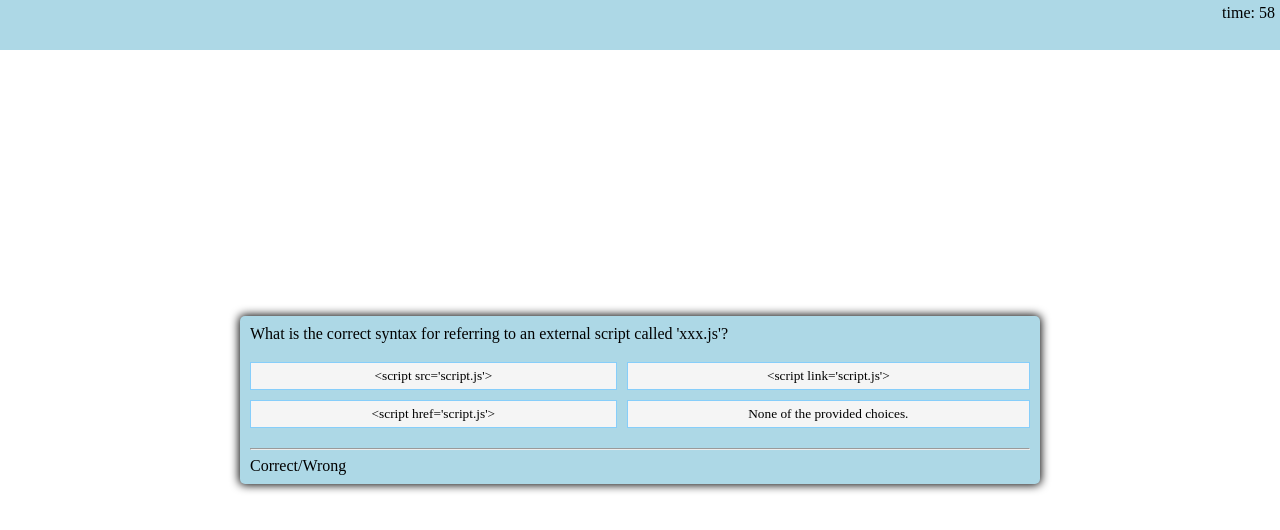
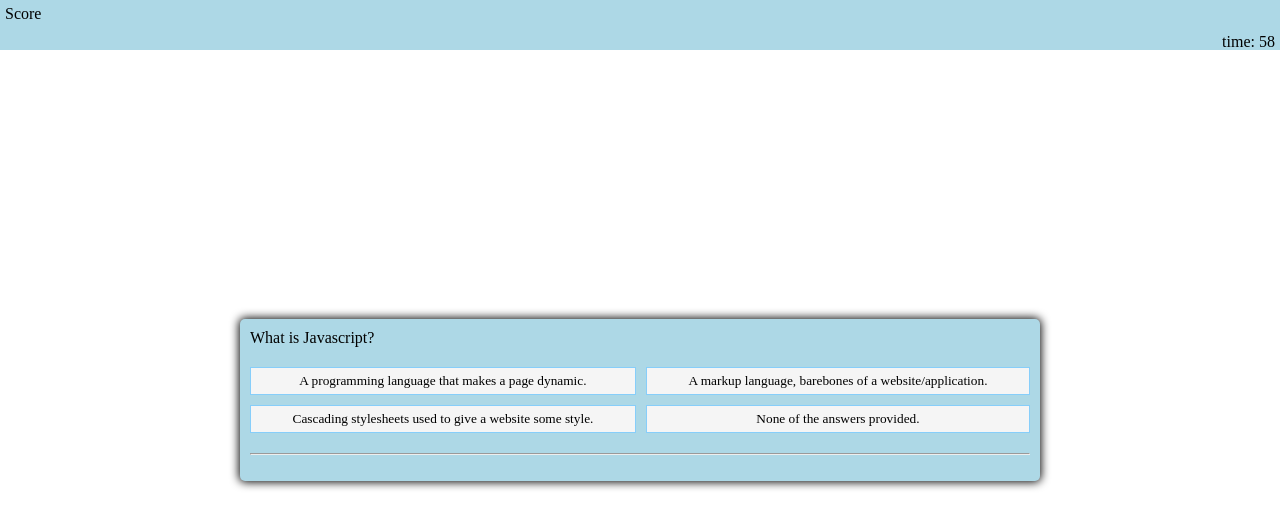
Before and after one commit to egome019/timedQuiz, a plain HTML site: page index.html in a window 1280 px wide. Both pictures are taken after a click on the button "Start". Drawn offline with Linux system fonts and the light colour scheme.

Commit message:
made app meet acceptance criteria

```diff
--- a/index.html
+++ b/index.html
@@ -5,25 +5,27 @@
     <meta name="viewport" content="width=device-width, initial-scale=1.0">
     <title>Timed Quiz App</title>
 
-    <link href="reset.css" rel="stylesheet" type="text/css">
+    <!-- <link href="reset.css" rel="stylesheet" type="text/css"> -->
     <link href="styles.css" rel="stylesheet" type="text/css">
-    <script defer src="script.js"></script>
 </head>
 <body>
     <header>
+        <p id="score">Score</p>
         <p id="timerP">Timer</p>
     </header>
     <section class="container">
         <section id="question-container" class="hide">
             <section id="questions">Question</section>
             <section id="answer-buttons" class="btn-grid">
-                <button class="btn">Answer 1</button>
-                <button class="btn">Answer 2</button>
-                <button class="btn">Answer 3</button>
-                <button class="btn">Answer 4</button>
+                <button id="btn1" class="btn"></button>
+                <button id="btn2" class="btn"></button>
+                <button id="btn3" class="btn"></button>
+                <button id="btn4" class="btn"></button>
             </section>
             <hr>
-            <section id="Answer-rightwrong">Correct/Wrong</section>
+            <section>
+                <p id="Answer-rightwrong"></p>
+            </section>
         </section>
         <section class="controls">
             <section id="controls-container">
@@ -32,7 +34,18 @@
                 <button id="start-btn" class="start-btn btn">Start</button>
             </section>
         </section>
+        <section class="controls">
+            <div id="lead-container" class="hide">
+                <form id="score-form" method="POST">
+                  <label for="score-text">Submit your score</label>
+                  <input type="text" placeholder="Initials" name="score-text" id="score-text" />
+                </form>
+                <p>High Scores:</p>
+                <ul id="score-list"></ul>
+                <button id="clear-btn" class="start-btn btn">Clear</button>
+            </div>
+        </section>
     </section>
-
+    <script src="script.js"></script>
 </body>
 </html>
--- a/script.js
+++ b/script.js
@@ -1,42 +1,100 @@
+// start
 var startButton = document.getElementById("start-btn")
+// questions
 var questionContainerElement = document.getElementById("question-container")
+// questions
 var questionElement = document.getElementById("questions")
+// answer buttons
 var answerButtonsElement = document.getElementById("answer-buttons")
+// start screen
 var controlsContainerElement = document.getElementById("controls-container")
+// timer
 var timer = document.getElementById("timerP")
-var answerChoice = document.getElementById("answer-rightwrong")
+// response
+var answerChoice = document.getElementById("Answer-rightwrong")
+// initial
+var inputScore = document.getElementById("lead-container")
+// all the button
+var answerButton1 = document.getElementById("btn1")
 
-let shuffledQuestions, currentQuestionIndex
+var answerButton2 = document.getElementById("btn2")
+
+var answerButton3 = document.getElementById("btn3")
+
+var answerButton4 = document.getElementById("btn4")
+
+// this is where the questions come from
+
+
+var questions = [
+    {
+        question : "What is Javascript?",
+        text1 : "A programming language that makes a page dynamic.",
+        text2 : "A markup language, barebones of a website/application.",
+        text3 : "Cascading stylesheets used to give a website some style.",
+        text4 : "None of the answers provided.",
+        correctAnswer : "A programming language that makes a page dynamic.",
+    },
+    {
+        question : "What tag is used when trying to use javascript?",
+        text1 : "<img>",
+        text2 : "<script>",
+        text3 : "<src>",
+        text4 : "<h1>",
+        correctAnswer : "<script>",
+    },
+    {
+        question : "What is the correct way to write a JavaScript array?",
+        text1 : "var cars = 'honda', 'toyota', 'BMW'",
+        text2 : "var cars = ('honda', 'toyota', 'BMW')",
+        text3 : "var cars = (1:'honda', 2:'toyota', 3:'BMW')",
+        text4 : "var cars = ['honda', 'toyota', 'BMW']",
+        correctAnswer : "var cars = ['honda', 'toyota', 'BMW']",
+    },
+    {
+        question : "How do you declare a JavaScript variable?",
+        text1 : "var cars",
+        text2 : "variable cars",
+        text3 : "v cars",
+        text4 : "cars",
+        correctAnswer : "var cars",
+    },
+    {
+        question : "What is the correct syntax for referring to an external script called 'script.js'?",
+        text1 : "<script src='script.js'>",
+        text2 : "<script link='script.js'>",
+        text3 : "<script href='script.js'>",
+        text4 : "None of the provided choices.",
+        correctAnswer : "<script src='script.js'>",
+    }
+
+];
+
 
 startButton.addEventListener("click", startGame)
-answerButtonsElement.addEventListener("click", ()=> {
-    currentQuestionIndex++
-    setNextQuestion()
-})
 
-
-var counter = 60;
-var timerIsOn = 0;
 
 
 function startGame() {
-    startButton.classList.add("hide")
     controlsContainerElement.classList.add("hide")
     timedCount()
-
-    shuffledQuestions = questions.sort(() =>Math.random()-.5)
-    currentQuestionIndex = 0
     questionContainerElement.classList.remove("hide")
     setNextQuestion()
 }
+
+var counter = 60;
+var questionIndex = 0;
+var scoreTally = 0;
+
 
 function timedCount() {
     var timeInterval = setInterval(function(){
         counter--;
         timer.innerText = "time: " + counter;
 
-        if (counter === 0 || questions.length === timerIsOn) {
+        if (counter === 0 || questions.length === questionIndex) {
             clearInterval(timeInterval)
+            endGame()
         }
     }, 1000)
 
@@ -45,113 +103,104 @@ function timedCount() {
 
 
 function setNextQuestion() {
-    resetState()
-    showQuestion(shuffledQuestions[currentQuestionIndex])
+    questionElement.innerText = questions[questionIndex].question
+
+    answerButton1.textContent = questions[questionIndex].text1;
+    answerButton1.setAttribute("data-answer", questions[questionIndex].text1);
+    answerButton2.textContent = questions[questionIndex].text2;
+    answerButton2.setAttribute("data-answer", questions[questionIndex].text2);
+    answerButton3.textContent = questions[questionIndex].text3;
+    answerButton3.setAttribute("data-answer", questions[questionIndex].text3);
+    answerButton4.textContent = questions[questionIndex].text4;
+    answerButton4.setAttribute("data-answer", questions[questionIndex].text4);
 }
 
+answerButton1.addEventListener("click", selectAnswer)
+answerButton2.addEventListener("click", selectAnswer)
+answerButton3.addEventListener("click", selectAnswer)
+answerButton4.addEventListener("click", selectAnswer)
 
+function selectAnswer(event) {
+    var correctButton = questions[questionIndex].correctAnswer
 
-function showQuestion(question){
-    questionElement.innerText = question.question
-    question.answers.forEach(answer => {
-        var button = document.createElement("button")
-        button.innerText = answer.text
-        button.classList.add("btn")
-        if (answer.correct) {
-            button.dataset.correct = answer.correct
-        }
-        button.addEventListener("click", selectAnswer)
-        answerButtonsElement.appendChild(button)
-    });
-}
-
-function resetState(){
-    while (answerButtonsElement.firstChild){
-        answerButtonsElement.removeChild(answerButtonsElement.firstChild)
+    if (correctButton === event.target.getAttribute("data-answer")) {
+        answerChoice.innerText = "Correct!";
+        questionIndex++;
+        scoreTally++;
+        setNextQuestion();
+    } else {
+        counter = counter - 10;
+        answerChoice.textContent = "Wrong!";
+        questionIndex++;
+        setNextQuestion();
     }
 }
 
-function selectAnswer(e) {
-    var selectButton = e.target
-    var correct = selectButton.dataset.correct
-    // if (correct === selectButton) {
-    //     answerChoice.innerText = "Correct!";
-    //     currentQuestionIndex++
-    //     setNextQuestion()
-    // }else{
-    //     counter = counter - 10;
-    //     answerChoice.innerText = "Wrong!";
-    //     currentQuestionIndex++
-    //     setNextQuestion()
-    // }
-
-    isItReal(document.body.button, correct)
-    Array.from(answerButtonsElement.children).forEach(button => {
-        isItReal(button, button.dataset.correct)
-    })
+function endGame(){
+    questionContainerElement.classList.add("hide")
+    inputScore.classList.remove("hide")
+    score.textContent = "Your final score is " + scoreTally + counter;
 }
 
-function isItReal(element, correct){
-    clearButton(element)
-    if (correct) {
-        element.classList.add("correct")
-    }else{
-        element.classList.add("wrong")
+// storage
+
+var scoreInputs = document.getElementById("score-text")
+var scoreForm = document.getElementById("score-form")
+var scoreList = document.getElementById("score-list")
+
+var list = [];
+
+biggestNerds()
+
+function render() {
+    scoreList.innerHTML = "";
+
+    for (var i = 0; i < list.length; i++) {
+      var nerds = list[i];
+
+      var li = document.createElement("li");
+      li.textContent = nerds;
+      li.setAttribute("data-index", i);
+
+      scoreList.appendChild(li);
     }
-}
+  }
 
-function clearButton(element){
-    element.classList.remove("correct")
-        element.classList.remove("wrong")
-}
+  function biggestNerds() {
+    var storedList = JSON.parse(localStorage.getItem("list"));
+    if (storedList !== null) {
+      list = storedList;
+    }
+    render();
+  }
 
+  function storeList() {
+    localStorage.setItem("list", JSON.stringify(list));
+  }
 
-
-var questions = [
-    {
-        question: "What is Javascript?",
-        answers: [
-            {text: "A programming language that makes a page dynamic.", correct: true},
-            {text: "A markup language, barebones of a website/application.", correct: false},
-            {text: "Cascading stylesheets used to give a website some style.", correct: false},
-            {text: "None of the answers provided.", correct: false}
-        ]
-    },
-    {
-        question: "What tag is used when trying to use javascript?",
-        answers: [
-            {text: "<img>", correct: false},
-            {text: "<script>", correct: true},
-            {text: "<src>", correct: false},
-            {text: "<h1>", correct: false}
-        ]
-    },
-    {
-        question: "What is the correct way to write a JavaScript array?",
-        answers: [
-            {text: "var cars = 'honda', 'toyota', 'BMW'", correct: false},
-            {text: "var cars = ('honda', 'toyota', 'BMW')", correct: false},
-            {text: "var cars = (1:'honda', 2:'toyota', 3:'BMW')", correct: false},
-            {text: "var cars = ['honda', 'toyota', 'BMW']", correct: true}
-        ]
-    },
-    {
-        question: "How do you declare a JavaScript variable?",
-        answers: [
-            {text: "var cars", correct: true},
-            {text: "variable cars", correct: false},
-            {text: "v cars", correct: false},
-            {text: "cars", correct: false}
-        ]
-    },
-    {
-        question: "What is the correct syntax for referring to an external script called 'xxx.js'?",
-        answers: [
-            {text: "<script src='script.js'>", correct: true},
-            {text: "<script link='script.js'>", correct: false},
-            {text: "<script href='script.js'>", correct: false},
-            {text: "None of the provided choices.", correct: false}
-        ]
+  scoreForm.addEventListener("submit", function(event) {
+    event.preventDefault();
+    var scoreText = scoreInputs.value.trim();
+    if (scoreText === "") {
+      return;
     }
 
-]
+    list.push(scoreText + "    " + scoreTally + counter);
+    scoreInputs.value = "";
+
+    storeList();
+    render();
+  });
+
+  var clear = document.getElementById("clear-btn")
+
+  clear.addEventListener("click", function(event) {
+    var element = event.target;
+
+    if (element.matches("button") === true) {
+      var index = element.parentElement.getAttribute("data-index");
+      list.splice(index);
+      storeList();
+      render();
+    }
+  })
--- a/styles.css
+++ b/styles.css
@@ -9,6 +9,12 @@ header {
     background-color:lightblue;
     position: absolute;
     top: 0;
+}
+
+#score {
+    margin: auto;
+    padding: 5px;
+    text-align: left;
 }
 
 #timerP {
```
